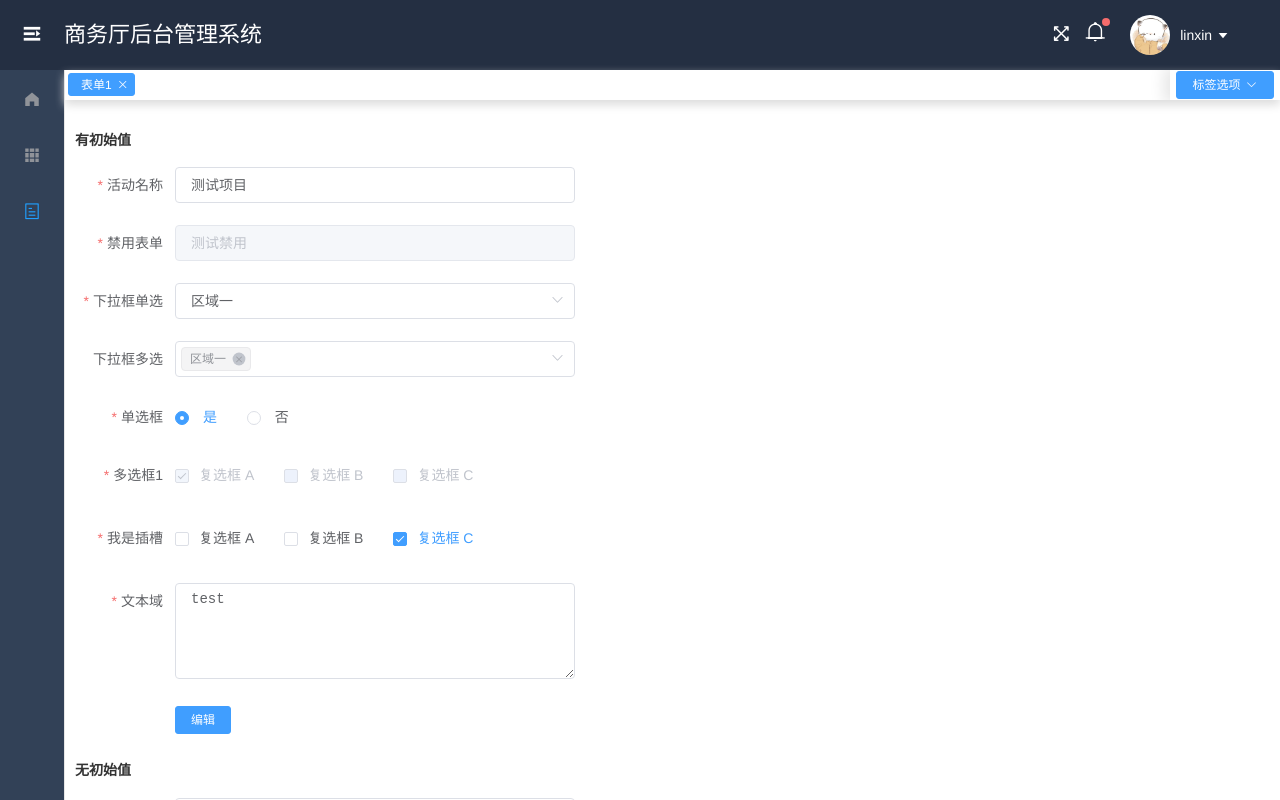
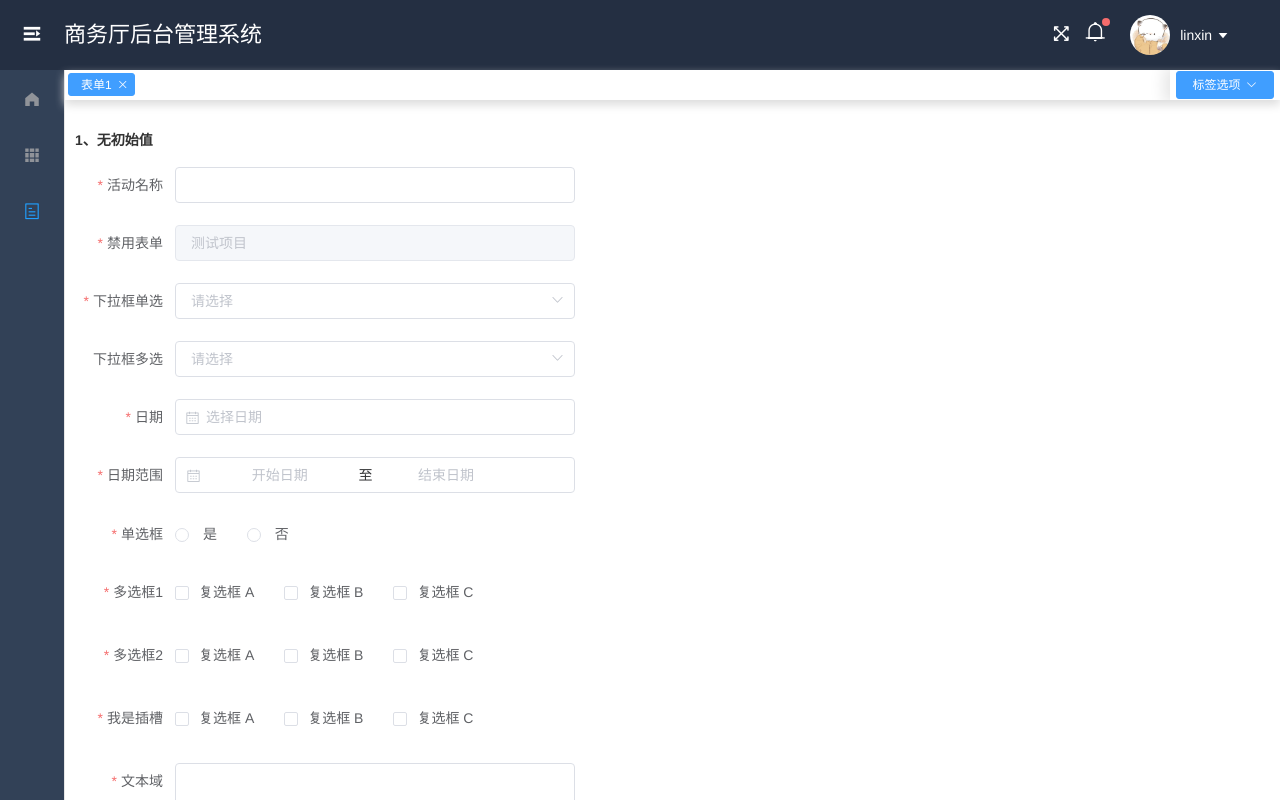
Before and after one commit to lifangdan/admin-template, a Vue app: page /#/form/form in a window 1280 px wide. Built offline with nearby package versions, Linux system fonts and the light colour scheme.

Commit message:
完善基础表单组件

```diff
--- a/src/components/baseForm/index.vue
+++ b/src/components/baseForm/index.vue
@@ -1,6 +1,10 @@
 <template>
     <div>
-        <el-form :model="form" :rules="rules" ref="ruleForm" label-width="100px" class="demo-ruleForm">
+        <el-form :model="form"
+                 :rules="rules"
+                 :inline="inline"
+                 ref="ruleForm"
+                 label-width="100px">
             <el-form-item :class="{'isInline':item.isInline}"
                           v-for="(item, index) in list"
                           v-if="visible[item.field]"
@@ -37,6 +41,20 @@
                                :value="i.value">
                     </el-option>
                 </el-select>
+                <!--日期-->
+                <el-date-picker
+                    v-if="item.type==='date'"
+                    v-model="form[item.field]"
+                    :value-format="item.valueFormat||'yyyy-MM-dd'"
+                    :clearable="item.clearable||true"
+                    :disabled="disable[item.field]||item.disabled||disabled"
+                    :style="{width:item.width||'400px'}"
+                    :type="item.isRange?'daterange':'date'"
+                    range-separator="至"
+                    start-placeholder="开始日期"
+                    end-placeholder="结束日期"
+                    placeholder="选择日期">
+                </el-date-picker>
                 <!--单选框-->
                 <el-radio-group v-if="item.type==='radio'"
                                 v-model="form[item.field]"
@@ -64,9 +82,8 @@
                       :name="item.field">
                 </slot>
             </el-form-item>
-
             <!--按钮-->
-            <el-form-item v-if="isButton">
+            <el-form-item v-if="isButton" :style="{'margin-left':inline?'100px':''}">
                 <el-button @click="groupBtnFn('ruleForm',item,item.handler)"
                            v-for="(item,index) in groupBtn"
                            :key="index"
@@ -88,7 +105,7 @@
       * formList，表格参数
       * field：必传，字段名；
       * label：必传，名称；
-      * type：表单类型，输入框-input,下拉选择框-select，单选框-radio；
+      * type：表单类型，输入框-input,下拉选择框-select，单选框-radio，多选框-check，文本域-textarea等等；
       * initVal：初始值,可是String、Number、Array、Boolean类型，初始值类型根据type来决定；
       * disabled:表单组件是否禁用；
       * clearable：是否显示清除按钮,默认显示；
@@ -101,12 +118,18 @@
         type: Array,
         required: true
       },
+      ruleForm: {//表单初始值
+        type: Object
+      },
+      disabled: {//表单是否禁用
+        type: Boolean,
+        default: false
+      },
       isButton: {//是否显示按钮
         type: Boolean,
         default: true
       },
-      ruleForm: Object,
-      groupBtn: {
+      groupBtn: {//按钮列表
         type: Array,
         default: function() {
           return [
@@ -115,13 +138,15 @@
               label: "提交"
             }
           ];
-
         }
+      },
+      inline: {//是否设置行内表单
+        type: Boolean,
+        default: false
       }
     },
     data() {
       return {
-        disabled: false,
         form: {},
         rules: {},
         list: [],
@@ -134,8 +159,6 @@
         deep: true,
         immediate: true,//必传
         handler(val) {
-          console.log(1111111);
-          console.log(val);
           if (!val || val.length < 1) {
             return false;
           }
@@ -157,16 +180,27 @@
             this.$set(this.visible, item.field, true);
             this.$set(this.disable, item.field, false);
           });
+          if (this.ruleForm) {
+            this.form = this.ruleForm;
+          }
         }
       },
-      ruleForm: {
+      // ruleForm: {
+      //   deep: true,
+      //   immediate: true,
+      //   handler(val) {
+      //     console.log(222222222);
+      //     console.log(val);
+      //     if (val) {
+      //       this.form = val;
+      //     }
+      //   }
+      // },
+      form: {
         deep: true,
-        immediate: true,
         handler(val) {
-          console.log(222222222);
-          console.log(val);
           if (val) {
-            this.form = val;
+            this.$emit("formChange", val);
           }
         }
       }
@@ -176,10 +210,16 @@
     },
     methods: {
       groupBtnFn(formName, item, callback) {
+        //编辑、取消、查询按钮不需要做校验
+        if(item.btnType==='edit'||item.btnType==='cancel'||item.btnType==='query'){
+          callback && callback(item, this.form);
+        }else{
           this.$refs[formName].validate((valid) => {
             if (valid) {
+              console.log("submit!!");
               if (callback) {
-              callback && callback(item,this.$refs[formName]);
+                //自定义按钮设置了回调
+                callback && callback(item, this.form);
               } else {
                 this.$emit("formData", Object.assign({}, this.form));
               }
@@ -189,9 +229,7 @@
               return false;
             }
           });
-
-      },
-      submitForm(formName) {
+        }
       },
       resetForm(formName) {
         this.$refs[formName].resetFields();
--- a/src/views/form/index.vue
+++ b/src/views/form/index.vue
@@ -1,11 +1,10 @@
 <template>
     <div>
-        <h4>有初始值</h4>
+        <h4>1、无初始值</h4>
         <BaseForm ref="baseform1"
                   :formList="formList"
-                  :ruleForm="form1"
-                  :groupBtn="groupBtn1"
-                  @formData="setFormData1">
+                  @formChange="formChange"
+                  @formData="getFormData1">
             <template slot="slotCheck" slot-scope="scope">
                 <el-checkbox-group v-model="scope.form.slotCheck">
                     <el-checkbox label="复选框 A"></el-checkbox>
@@ -15,11 +14,12 @@
             </template>
         </BaseForm>
 
-        <h4>无初始值</h4>
+        <h4>2、有初始值</h4>
         <BaseForm ref="baseform2"
                   :formList="formList"
                   :ruleForm="form2"
-                  @formData="setFormData2">
+                  @formChange="formChange"
+                  @formData="getFormData2">
             <template slot="slotCheck" slot-scope="scope">
                 <el-checkbox-group v-model="scope.form.slotCheck">
                     <el-checkbox label="复选框 A"></el-checkbox>
@@ -27,6 +27,27 @@
                     <el-checkbox label="复选框 C"></el-checkbox>
                 </el-checkbox-group>
             </template>
+        </BaseForm>
+
+        <h4>3、自定义按钮</h4>
+        <BaseForm ref="baseform3"
+                  :formList="formList"
+                  :groupBtn="groupBtn3"
+                  :disabled="disabled3">
+            <template slot="slotCheck" slot-scope="scope">
+                <el-checkbox-group v-model="scope.form.slotCheck">
+                    <el-checkbox label="复选框 A"></el-checkbox>
+                    <el-checkbox label="复选框 B"></el-checkbox>
+                    <el-checkbox label="复选框 C"></el-checkbox>
+                </el-checkbox-group>
+            </template>
+        </BaseForm>
+
+        <h4>4、表单查询条件</h4>
+        <BaseForm ref="baseform4"
+                  :formList="formList4"
+                  :groupBtn="groupBtn4"
+                  :inline="true">
         </BaseForm>
     </div>
 </template>
@@ -44,7 +65,7 @@
             field: "name",
             label: "活动名称",
             type: "input",
-            initVal: "测试项目",
+            initVal: "",
             rules: [{
               required: true, message: "请填写此项", trigger: "blur"
             }]
@@ -94,6 +115,25 @@
                 label: "区域一"
               }
             ]
+          },
+          {
+            field: "date",
+            label: "日期",
+            type: "date",
+            initVal: null,
+            rules: [{
+              required: true, message: "请选择", trigger: "change"
+            }]
+          },
+          {
+            field: "dateRange",
+            label: "日期范围",
+            type: "date",
+            isRange: true,
+            initVal: null,
+            rules: [{
+              required: true, message: "请选择", trigger: "change"
+            }]
           },
           {
             field: "radio",
@@ -176,7 +216,31 @@
             }]
           }
         ],
-        form1: {
+        formList4: [
+          {
+            field: "name",
+            label: "名称",
+            type: "input",
+            initVal: "",
+            width: "auto"
+          },
+          {
+            field: "type",
+            label: "类型",
+            type: "input",
+            initVal: "",
+            width: "auto"
+          },
+          {
+            field: "date",
+            label: "时间",
+            type: "input",
+            initVal: "",
+            width: "auto"
+          }
+        ],
+        form1: null,
+        form2: {
           name: "测试项目",
           disabled: "测试禁用",
           select1: 1,
@@ -187,94 +251,122 @@
           slotCheck: ["复选框 C"],
           textarea: "test"
         },
-        form2: null,
-        groupBtn1: [
+        form3: null,
+        form4: null,
+        groupBtn3: [
           {
-            type: 'primary',
-            btnType:'edit',
-            label: '编辑',
-            handler: this.edit
+            type: "primary",
+            btnType: "edit",
+            label: "编辑",
+            handler: this.handleClick
           }
         ],
+        groupBtn4: [
+          {
+            type: "primary",
+            btnType: "query",
+            label: "查询",
+            handler: this.handleSearch
+          }
+        ],
+        disabled3: true
       };
     },
     created() {
       this.$nextTick(() => {
-        if (this.form1.radio === 1) {
-          this.$refs.baseform1.visible.check2 = false;
-          this.$refs.baseform1.disable.check1 = true;
-          // this.$set(this.formList[6],'visible',true)
+        if (this.form2.radio === 1) {
+          this.$refs.baseform2.visible.check2 = false;
+          this.$refs.baseform2.disable.check1 = true;
         } else {
-          this.$refs.baseform1.visible.check2 = true;
-          this.$refs.baseform1.disable.check1 = false;
-          // this.$set(this.formList[6],'visible',false)
+          this.$refs.baseform2.visible.check2 = true;
+          this.$refs.baseform2.disable.check1 = false;
         }
       });
     },
     watch: {
-      form1: {
-        deep: true,
-        handler(val) {
-          console.log("dddddddddddddddddd");
-          if (val.radio === 1) {
-            this.$refs.baseform1.visible.check2 = false;
-            this.$refs.baseform1.disable.check1 = true;
-          } else {
-            this.$refs.baseform1.visible.check2 = true;
-            this.$refs.baseform1.disable.check1 = false;
-          }
-        }
-      }
+
     },
     methods: {
-      setFormData1(val) {
+      getFormData1(val) {
         if (val) {
-          console.log("bbbbbbbbbb");
+          console.log("提交的表单1的值：");
+          console.log(val);
           console.log(this.form1);
           this.submit();
         }
       },
-      setFormData2(val) {
+      getFormData2(val) {
         if (val) {
-          console.log("ccccccccccc");
-          console.log(this.form1);
+          console.log("提交的表单2的值：");
+          console.log(val);
+          console.log(this.form2);
           this.submit();
+        }
+      },
+      formChange(val) {
+        console.log("cccccccccccccc");
+        if (val.radio === 1) {
+          this.$refs.baseform1.visible.check2 = false;
+
+          this.$refs.baseform2.visible.check2 = false;
+          this.$refs.baseform2.disable.check1 = true;
+        } else {
+          this.$refs.baseform1.visible.check2 = true;
+
+          this.$refs.baseform2.visible.check2 = true;
+          this.$refs.baseform2.disable.check1 = false;
         }
       },
       submit() {
         this.$message.success("提交成功");
       },
-      edit(item){
-        console.log(88888888888)
-        console.log(item)
-        this.groupBtn1=[
-          {
-            type: 'primary',
-            btnType:'submit',
-            label: '提交',
-          },
-          {
-            type: '',
-            btnType:'cancel',
-            label: '取消',
-            handler: this.cancel
-          }
-        ]
+      handleClick(item,val) {
+        if (item.btnType === "edit") {
+          this.disabled3 = false;
+          this.groupBtn3 = [
+            {
+              type: "primary",
+              btnType: "submit",
+              label: "提交",
+              handler: this.handleClick
+            },
+            {
+              type: "",
+              btnType: "cancel",
+              label: "取消",
+              handler: this.handleClick
+            }
+          ];
+        } else if (item.btnType === "cancel") {
+          this.disabled3 = true;
+          this.groupBtn3 = [
+            {
+              type: "primary",
+              btnType: "edit",
+              label: "编辑",
+              handler: this.handleClick
+            }
+          ];
+        } else if (item.btnType === "submit") {
+          this.disabled3 = true;
+          this.groupBtn3 = [
+            {
+              type: "primary",
+              btnType: "edit",
+              label: "编辑",
+              handler: this.handleClick
+            }
+          ];
+          console.log("提交的表单3的值：");
+          console.log(val);
+          console.log(this.form3);
+          this.submit();
+        }
       },
-      cancel(){
-        this.groupBtn1=[
-          {
-            type: 'primary',
-            btnType:'edit',
-            label: '编辑',
-            handler: this.edit
-          }
-        ]
-      },
-      getFormData(){
-        console.log('eeeeeeeeeeeeeeeee')
+      handleSearch(item,val) {
+        console.log("点击搜索了~");
+        console.log(val);
       }
-
     }
   };
 </script>
```
Lines whose indentation alone changed are shown as unchanged.
